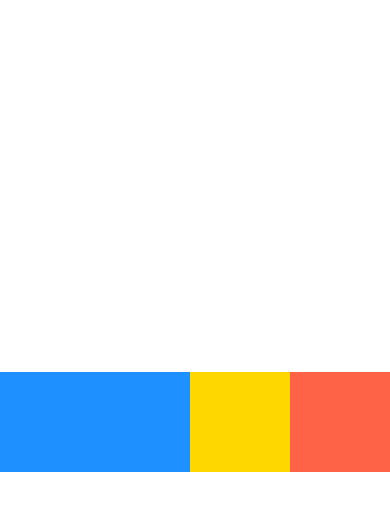
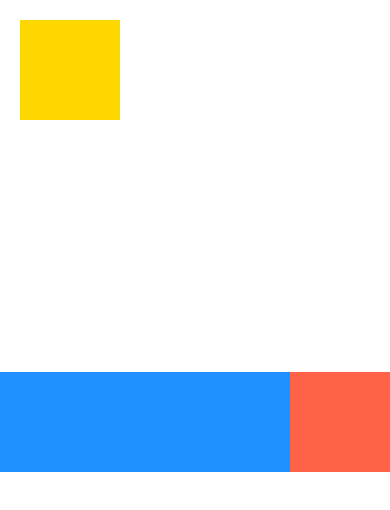
Before and after one commit to gkinfotech/RN-Mosh-Fundas-2022, a React Native app: screen / in a window 390 px wide. Shown: the top 510 px of the page. Built offline with nearby package versions, Linux system fonts and the light colour scheme.

Commit message:
RN_Mosh_FC_Layout_09_FlexBox_Absolute_Relative_Position

```diff
--- a/App.js
+++ b/App.js
@@ -2,10 +2,9 @@ import {View, Text, StyleSheet, SafeAreaView, Image} from 'react-native';
 import React from 'react';
 
 export default function App() {
-  // 8- Flexbox- flexBasis, flexGrow and flexShrink
-  //flexBasis -> Similar to height or width
-  //FleGrow - >Similar to Flex value
-  //FlexShrink -> if the view is overflowing then shrink the view and also if we give Flex =-1 it is equal to flexshrink-1
+  // 9- Absolute and Relative position
+  //Absolute -> the view aligned to parent for eg: if we set position:'absolute' the view will moving towards to the parent
+  //Relative -> the view wont be check for parent it will align the view relative to the position
 
   return (
     <View style={styles.container}>
@@ -20,7 +19,16 @@ export default function App() {
           //alignSelf: 'center',
         }}
       />
-      <View style={{backgroundColor: 'gold', width: 100, height: 100}} />
+      <View
+        style={{
+          backgroundColor: 'gold',
+          width: 100,
+          height: 100,
+          top: 20,
+          left: 20,
+          position: 'absolute',
+        }}
+      />
       <View style={{backgroundColor: 'tomato', width: 100, height: 100}} />
     </View>
   );
```
